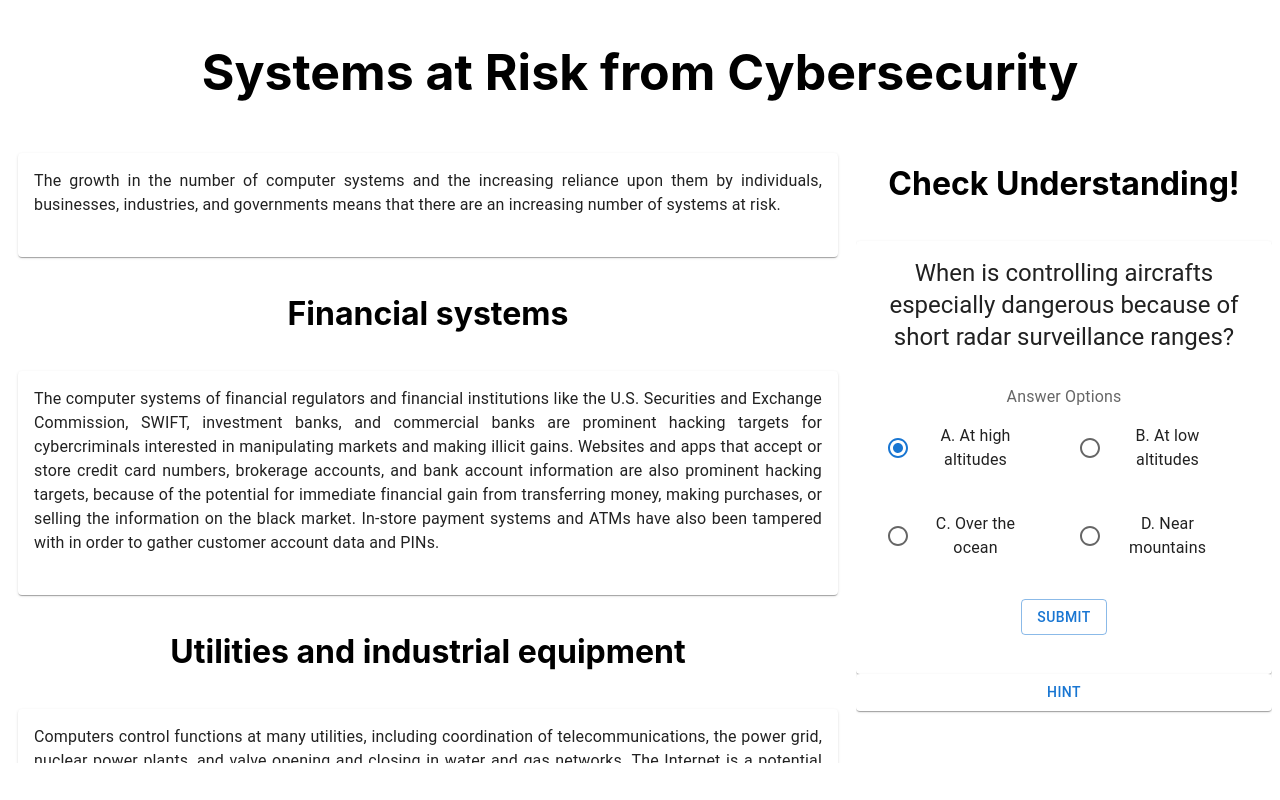
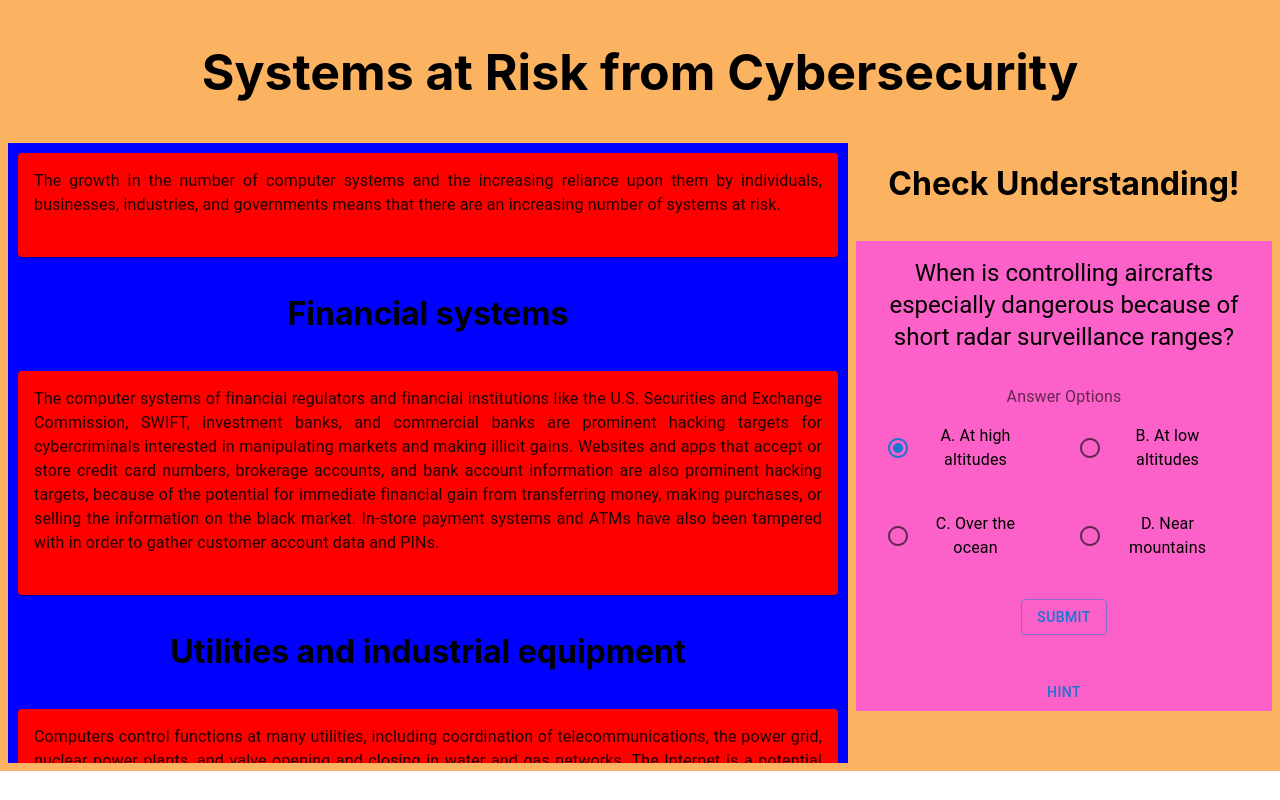
Before and after one commit to hammadfarooqi/Interactpedia, a React (Create React App) app: page / in a window 1280 px wide. Built offline with nearby package versions, Linux system fonts and the light colour scheme.

Commit message:
setting background colors

```diff
--- a/src/App.css
+++ b/src/App.css
@@ -36,3 +36,13 @@
     transform: rotate(360deg);
   }
 }
+
+.Background {
+  background-color: #fbb361;
+  text-align: center;
+}
+
+.CardBackground {
+  background-color: #fb61c8;
+  text-align: center;
+}
--- a/src/App.js
+++ b/src/App.js
@@ -6,6 +6,7 @@ import Quiz from "./components/Quiz"
 import Header from "./components/Header"
 import raw from "./article.txt"
 import {qs} from "./questions.js"
+import { red, green, blue } from "@mui/material/colors";
 
 function App() {
 
@@ -38,14 +39,14 @@ function App() {
 
 
   return (
-    <div className="App">
+    <div className="Background">
       <Grid container padding={1} spacing = {1}>
         <Grid item sm={12} md={12} lg={12}>
-          <Header title={title} isTitle={true}/>
+          <Header  title={title} isTitle={true}/>
         </Grid>
 
         <Grid item sm={8} md={8} lg={8}>
-          <div style={{height:'75vh', overflow:'auto', padding:10}}>
+          <div style={{height:'75vh', overflow:'auto', padding:10, background:'blue'}}>
             <Grid container spacing = {2}>
               {parsed.map((paragraph) => (
                 paragraph.includes(".") ?
--- a/src/components/Question.js
+++ b/src/components/Question.js
@@ -2,10 +2,11 @@ import { Card, FormControl, FormLabel, CardHeader, FormControlLabel, CardContent
 import CheckCircleIcon from '@mui/icons-material/CheckCircle';
 import CancelIcon from '@mui/icons-material/Cancel';
 import { useState } from "react"
-import { red, green } from "@mui/material/colors";
 import Box from '@mui/material/Box';
 import win from '../Audio/win.mp3';
 import lose from '../Audio/lose.mp3';
+import {green, red} from '@mui/material/colors';
+import '../App.css'
 
 function validate(correctAnswer, category, setIsCorrect, topic, topics, setTopics) {
   if (correctAnswer === category){
@@ -26,7 +27,7 @@ const Question = ({prompt, answers, correct, topic, topics, setTopics, nextQuest
   return (
 
     <div>
-      <Card>
+      <Card class="CardBackground">
         <CardHeader
           title = {prompt}
         />
@@ -43,28 +44,28 @@ const Question = ({prompt, answers, correct, topic, topics, setTopics, nextQuest
               {/* <Grid container={0} align = "center" direction="column" justify="center"> */}
               <Grid container>
                 <Grid item xs={6} sm={6} md={6} lg={6}>
-                  <Card style={{ border: "none", boxShadow: "none" }}>
+                  <Card style={{ border: "none", boxShadow: "none", borderRadius: 0}} class="CardBackground">
                     <CardContent>
                       <FormControlLabel value="A" control={<Radio />} label={answers[0]} />
                     </CardContent>
                   </Card>
                 </Grid>
                 <Grid item xs={6} sm={6} md={6} lg={6}>
-                  <Card style={{ border: "none", boxShadow: "none" }}>
+                  <Card style={{ border: "none", boxShadow: "none", borderRadius:0}} class="CardBackground">
                     <CardContent>
                       <FormControlLabel value="B" control={<Radio />} label={answers[1]} />
                     </CardContent>
                   </Card>
                 </Grid>
                 <Grid item xs={6} sm={6} md={6} lg={6}>
-                  <Card style={{ border: "none", boxShadow: "none" }}>
+                  <Card style={{ border: "none", boxShadow: "none",borderRadius:0}} class="CardBackground">
                     <CardContent>
                       <FormControlLabel value="C" control={<Radio />} label={answers[2]} />
                     </CardContent>
                   </Card>
                 </Grid>
                 <Grid item xs={6} sm={6} md={6} lg={6}>
-                  <Card style={{ border: "none", boxShadow: "none" }}>
+                  <Card style={{ border: "none", boxShadow: "none",borderRadius:0}} class="CardBackground">
                     <CardContent>
                       <FormControlLabel value="D" control={<Radio />} label={answers[3]} />
                     </CardContent>
@@ -82,7 +83,7 @@ const Question = ({prompt, answers, correct, topic, topics, setTopics, nextQuest
           </Grid>
         </CardContent>
       </Card>
-      <Card>
+      <Card class="CardBackground">
         {isCorrect === -1 && <Button variant="text" onClick =  {() => setShowHint(prev => !prev)}>Hint</Button>}
         {showHint && <Box sx={{margin:2}} id='hint'>Section to Read: {topic}</Box>}
         <Grid xs={12}>
--- a/src/components/TextDisplay.js
+++ b/src/components/TextDisplay.js
@@ -5,8 +5,8 @@ import Typography from '@mui/material/Typography'
 
 const TextDisplay = ( {text} ) => {
   return (
-    <div>
-      <Card>
+    <div  >
+      <Card style={{background:"red"}}>
         {/* <CardHeader
           title = {title}
         /> */}
```
Also changed, not shown: src/components/Header.js (+4 -3 lines).
